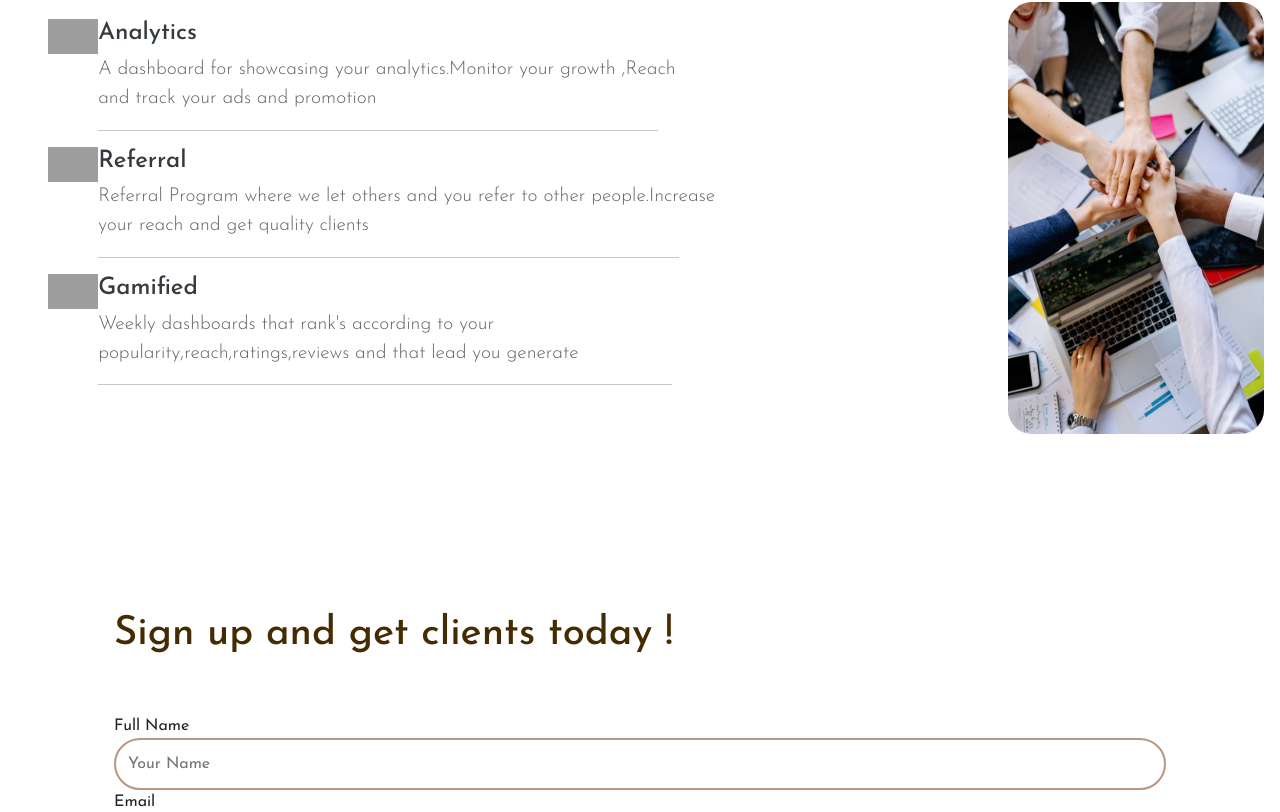
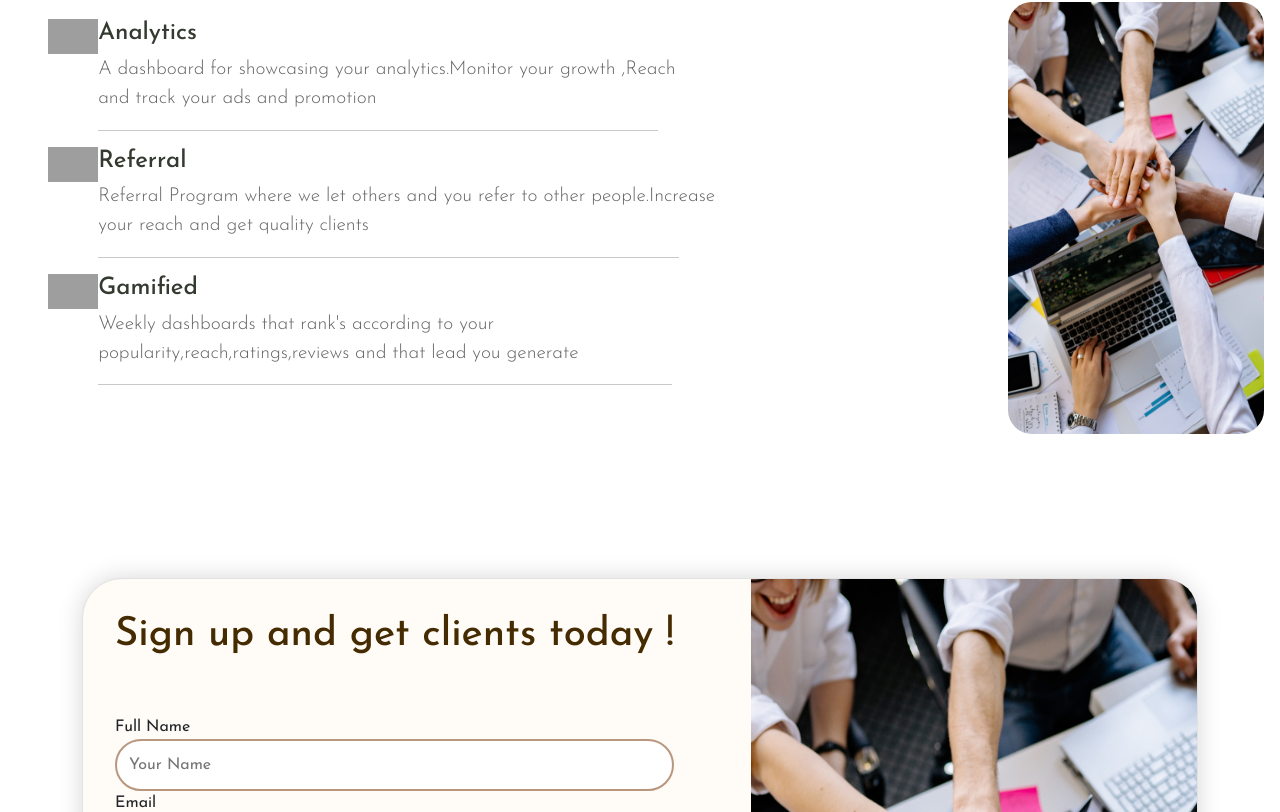
Before and after one commit to vizeerr/SIH-2023-Front-End, a React (Create React App) app: page / in a window 1280 px wide. Shown: the part 2388-3200 px from the top of the page. Built offline with nearby package versions, Linux system fonts and the light colour scheme; grey boxes are pictures that could not be loaded.

Commit message:
Files changed New Pr with comments

```diff
--- a/src/App.css
+++ b/src/App.css
@@ -239,9 +239,7 @@ body{
     margin-bottom: 2rem;
 
   }
-  h4{
-    color: #343A40;
-  }
+
   .tool-list{
     list-style: none;
     justify-content: center;
@@ -260,16 +258,16 @@ body{
     font-weight: 300;
     max-width: 70%;
   }
-  hr{
+  .hr-tag{
     width: 65%;
   }
-<<<<<<< HEAD
+
   /**********************Service-Page -LoginForm.js***************************************/
-=======
-  h4{
+
+  .tools-features{
     color: #343a30;
   }
->>>>>>> parent of 9607163 (classname changed)
+
   .form-comp{
     color: #212529;
     display: flex;
@@ -295,12 +293,12 @@ body{
     display: flex;
     flex-direction: column;
   }
-  input{
+  .input-tag{
     padding: 0.75rem;
     border-radius: 2rem;
     border: 2px solid var(--unnamed-color-b9977f);
   }
-  input:focus{
+  .input-tag:focus{
     outline: none;
   }
   .signup-btn{
--- a/src/components/Service-page/LoginForm.js
+++ b/src/components/Service-page/LoginForm.js
@@ -10,15 +10,15 @@ function LoginForm() {
         <h1 className='signup-heading'>Sign up and get clients today !</h1>
         <form className='form-elements'>
         <label for="fname" >Full Name</label>
-        <input type="text" id="fname" name="fname" placeholder='Your Name'></input>
+        <input className='input-tag' type="text" id="fname" name="fname" placeholder='Your Name'></input>
         <label for="email">Email</label>
-        <input type="email" id="email" name="email" placeholder='yourname@gmail.com'></input>
+        <input className='input-tag' type="email" id="email" name="email" placeholder='yourname@gmail.com'></input>
         <label for="phone">Phone number</label>
-        <input type="tel" id="phone" placeholder='+917333399997' name="phone" pattern="[0-9]{3}-[0-9]{2}-[0-9]{3}"></input>
+        <input className='input-tag' type="tel" id="phone" placeholder='+917333399997' name="phone" pattern="[0-9]{3}-[0-9]{2}-[0-9]{3}"></input>
         <label for="pwd">Password</label>
-        <input type="password" id="pwd" name="pwd" placeholder='*******'></input>
+        <input className='input-tag' type="password" id="pwd" name="pwd" placeholder='*******'></input>
         <label for="cpwd">Confirm Password</label>
-        <input type="password" id="cpwd" name="cpwd" placeholder='*******'></input>
+        <input className='input-tag' type="password" id="cpwd" name="cpwd" placeholder='*******'></input>
         </form>
         <div></div>
         <button className='signup-btn'>Sign Up</button>
--- a/src/components/Service-page/Tools.js
+++ b/src/components/Service-page/Tools.js
@@ -10,25 +10,25 @@ function Tools() {
             <li className='f'>
             <img src={icon} width={50} height={35}/>
               <div>
-              <h4>Analytics</h4>
+              <h4 className='tools-features'>Analytics</h4>
               <p className='tools-content'>A dashboard for showcasing your analytics.Monitor your growth ,Reach and track your ads and promotion</p>
-              <hr/>
+              <hr className='hr-tag'/>
               </div>
             </li>
             <li className='f'>
             <img src={icon} width={50} height={35}/>
             <div>
-              <h4>Referral</h4>
+              <h4 className='tools-features'>Referral</h4>
               <p className='tools-content'>Referral Program where we let others and you refer to other people.Increase your reach and get quality clients</p>
-              <hr/>
+              <hr className='hr-tag'/>
               </div>
             </li>
             <li className='f'>
             <img src={icon} width={50} height={35}/>
                 <div>
-              <h4>Gamified</h4>
+              <h4 className='tools-features'>Gamified</h4>
               <p className='tools-content'>Weekly dashboards that rank's according to your popularity,reach,ratings,reviews and that lead you generate</p>
-              <hr/>
+              <hr className='hr-tag'/>
               </div>
             </li>
 
```
